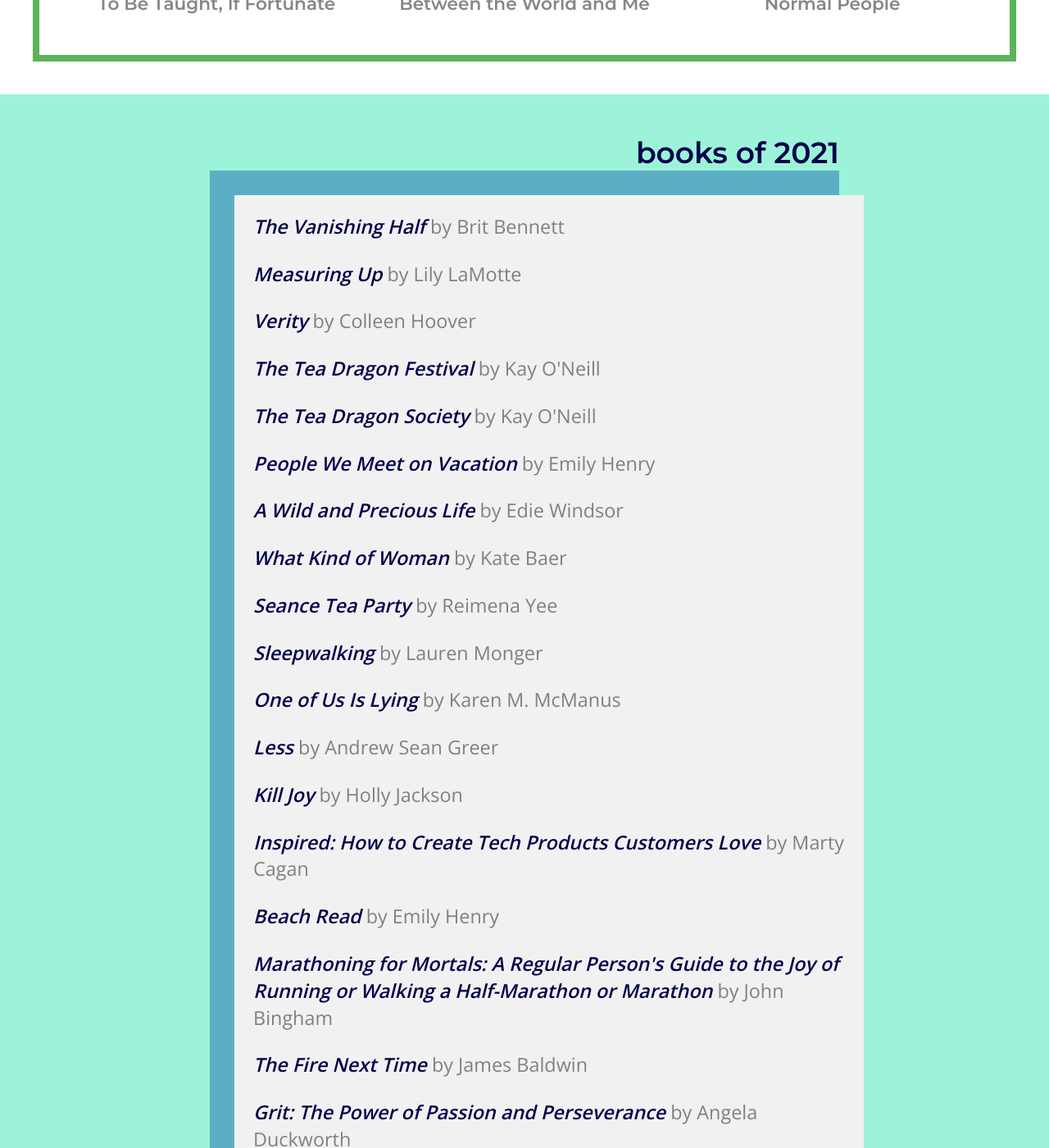
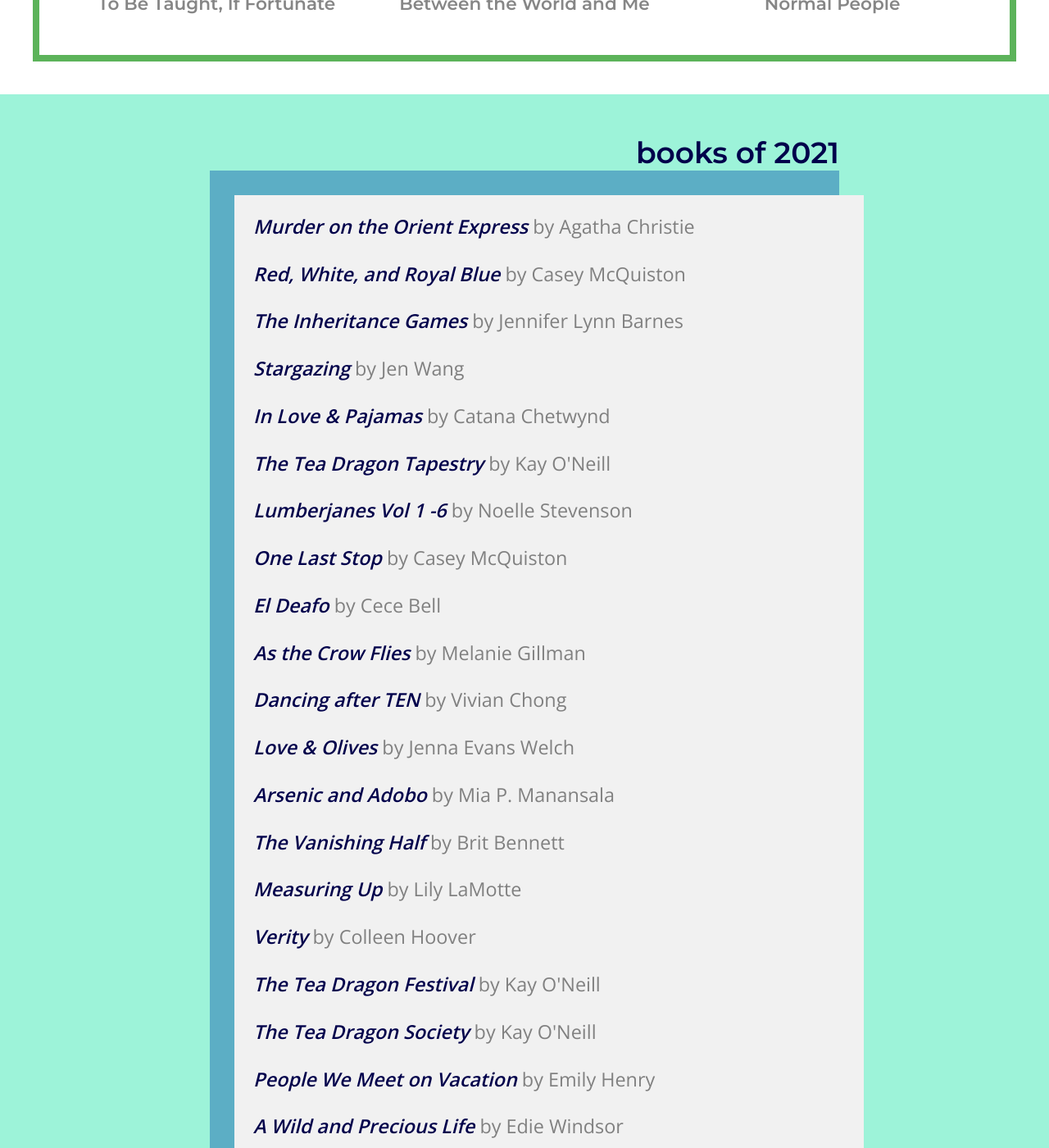
Before and after one commit to laurencoseo/laurencoseo.github.io, a Jekyll site: the page built from books/2021/index.html, in a window 1280 px wide and 1400 px high, scrolled down 961 px. Shown: the whole window at 82% size. Built offline with Jekyll 4.4.1, drawn with Linux system fonts in a browser that asks for light colours; nearby versions of some CDN libraries.

Commit message:
Update index.html

```diff
--- a/books/2021/index.html
+++ b/books/2021/index.html
@@ -35,6 +35,19 @@ title: My Books | Lauren Coseo
                     </div>  -->
                     <section class="book-list">
                         <div class="books border-radius">
+                            <p class="book-title"><cite>Murder on the Orient Express</cite> <span class="author">by Agatha Christie</span></p>
+                            <p class="book-title"><cite>Red, White, and Royal Blue</cite> <span class="author">by Casey McQuiston</span></p>
+                            <p class="book-title"><cite>The Inheritance Games</cite> <span class="author">by Jennifer Lynn Barnes</span></p>
+                            <p class="book-title"><cite>Stargazing</cite> <span class="author">by Jen Wang</span></p>
+                            <p class="book-title"><cite>In Love & Pajamas</cite> <span class="author">by Catana Chetwynd</span></p>
+                            <p class="book-title"><cite>The Tea Dragon Tapestry</cite> <span class="author">by Kay O'Neill</span></p>
+                            <p class="book-title"><cite>Lumberjanes Vol 1 -6</cite> <span class="author">by Noelle Stevenson</span></p>
+                            <p class="book-title"><cite>One Last Stop</cite> <span class="author">by Casey McQuiston</span></p>
+                            <p class="book-title"><cite>El Deafo</cite> <span class="author">by Cece Bell</span></p>
+                            <p class="book-title"><cite>As the Crow Flies</cite> <span class="author">by Melanie Gillman</span></p>
+                            <p class="book-title"><cite>Dancing after TEN</cite> <span class="author">by Vivian Chong</span></p>
+                            <p class="book-title"><cite>Love & Olives</cite> <span class="author">by Jenna Evans Welch</span></p>
+                            <p class="book-title"><cite>Arsenic and Adobo</cite> <span class="author">by Mia P. Manansala</span></p>
                             <p class="book-title"><cite>The Vanishing Half</cite> <span class="author">by Brit Bennett</span></p>
                             <p class="book-title"><cite>Measuring Up</cite> <span class="author">by Lily LaMotte</span></p>
                             <p class="book-title"><cite>Verity</cite> <span class="author">by Colleen Hoover</span></p>
```
